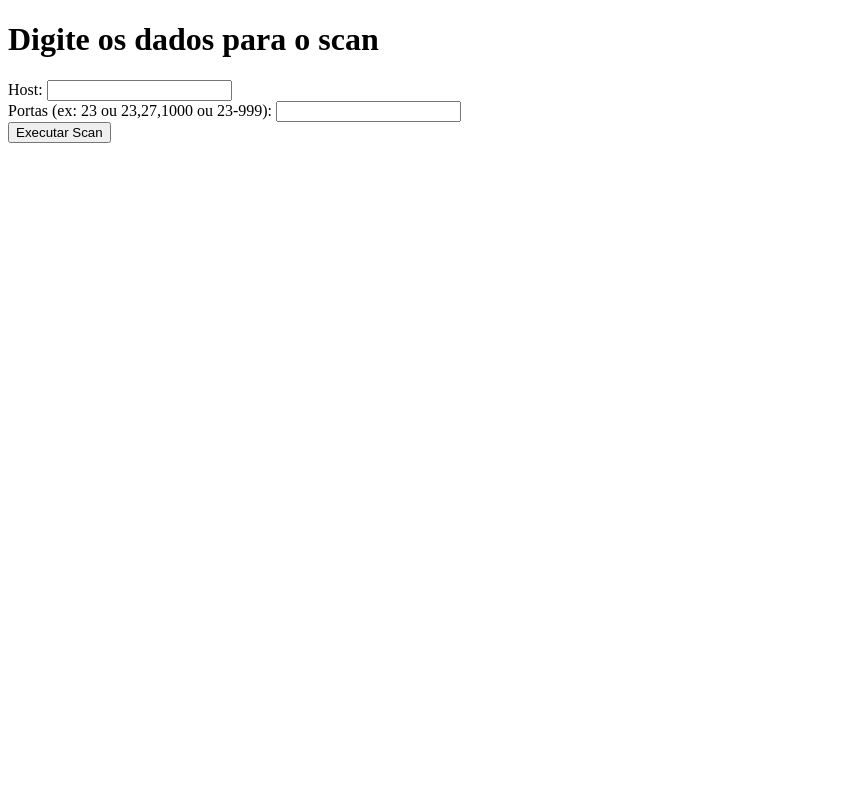
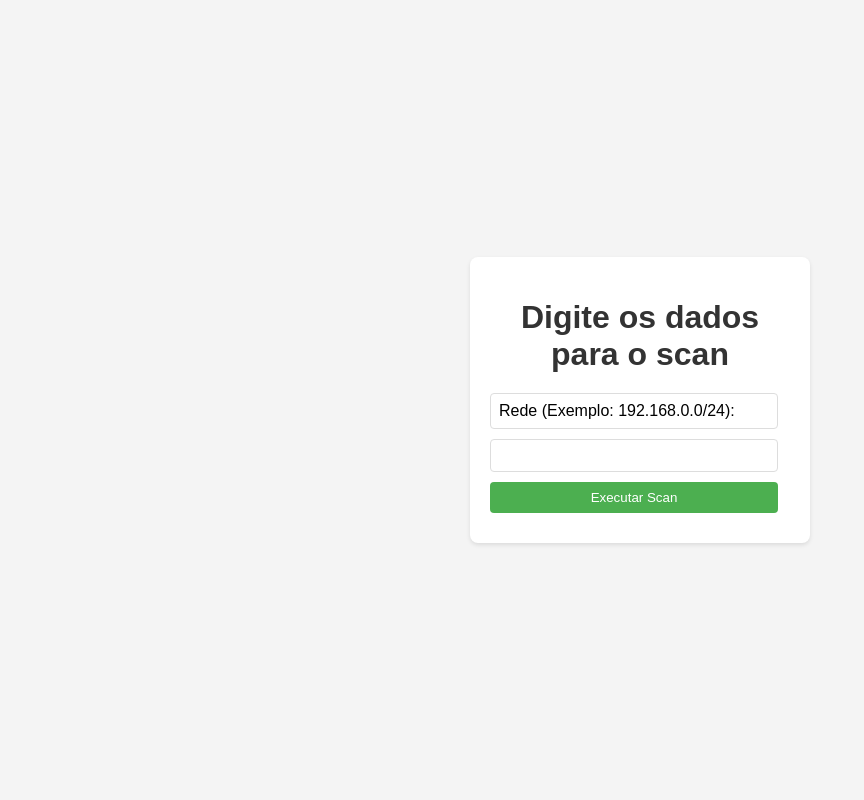
Before and after one commit to dennislopes/spyPi, a Flask app: page /opcao4 in a window 1280 px wide. Shown: the whole page, without its empty margins (0-864 px from the left). Run offline with Flask 3, Linux system fonts and the light colour scheme.

Commit message:
Refactoring

```diff
--- a/templates/nmap_input.html
+++ b/templates/nmap_input.html
@@ -1,18 +1,61 @@
 <!DOCTYPE html>
 <html>
 <head>
-    <title>Scan de Portas</title>
+    <title>Scan de Rede</title>
+    <style>
+        body {
+            font-family: Arial, sans-serif;
+            margin: 0;
+            background-color: #f4f4f4;
+            display: flex;
+            justify-content: center;
+            align-items: center;
+            min-height: 100vh;
+        }
+        .container {
+            background-color: #fff;
+            border-radius: 8px;
+            box-shadow: 0 2px 4px rgba(0, 0, 0, 0.1);
+            padding: 20px;
+            width: 300px;
+            text-align: left;
+        }
+        h1 {
+            text-align: center;
+            color: #333;
+            margin-bottom: 20px;
+        }
+        label, input[type="text"], input[type="submit"] {
+            display: block;
+            margin-bottom: 10px;
+            width: calc(100% - 12px);
+            padding: 8px;
+            border: 1px solid #ddd;
+            border-radius: 4px;
+            box-sizing: border-box;
+        }
+        input[type="submit"] {
+            background-color: #4CAF50; /* Verde */
+            color: white;
+            border: none;
+            cursor: pointer;
+        }
+        input[type="submit"]:hover {
+            background-color: #45a049;
+        }
+        br {
+            display: none; /* Remover quebras de linha padrão */
+        }
+    </style>
 </head>
 <body>
-    <h1>Digite os dados para o scan</h1>
-    <form action="/opcao4" method="post">
-        <label for="host">Host:</label>
-        <input type="text" id="host" name="host" required>
-        <br>
-        <label for="ports">Portas (ex: 23 ou 23,27,1000 ou 23-999):</label>
-        <input type="text" id="ports" name="ports" required>
-        <br>
-        <input type="submit" value="Executar Scan">
-    </form>
+    <div class="container">
+        <h1>Digite os dados para o scan</h1>
+        <form action="/opcao5" method="post">
+            <label for="network">Rede (Exemplo: 192.168.0.0/24):</label>
+            <input type="text" id="network" name="network" required>
+            <input type="submit" value="Executar Scan">
+        </form>
+    </div>
 </body>
 </html>
```
